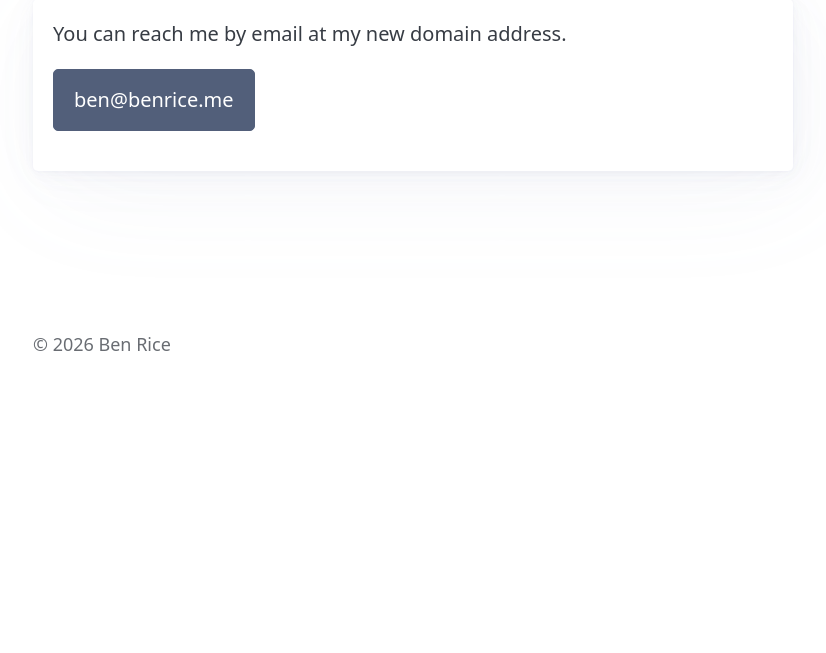
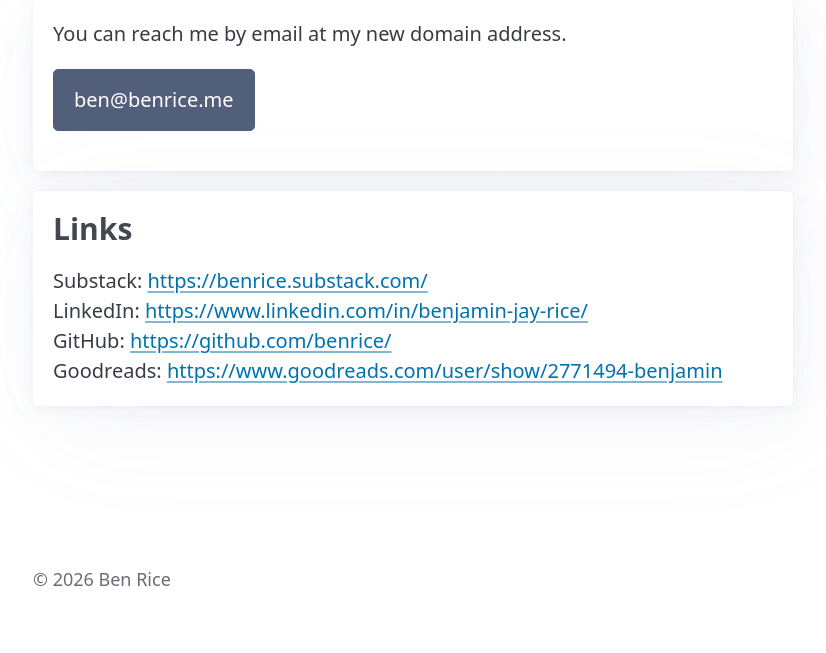
Before and after one commit to benrice/benrice.me, a Flask app: page /contact in a window 1280 px wide. Shown: the part 326-979 px from the top of the page, without its empty margins (7-833 px from the left). Before the commit the page ends 677 px from the top, so only its background shows below. Run offline with Flask 3, Linux system fonts and the light colour scheme; some libraries are stand-ins or nearby versions.

Commit message:
Adds links to my Substack, LinkedIn, GitHub, and Goodreads profiles on the contact page.

```diff
--- a/templates/contact.html
+++ b/templates/contact.html
@@ -20,5 +20,12 @@
             </a>
         </p>
     </article>
+    <article>
+        <h3>Links</h3>
+        Substack: <a href="https://benrice.substack.com/" target="_blank">https://benrice.substack.com/</a><br>
+        LinkedIn: <a href="https://www.linkedin.com/in/benjamin-jay-rice/" target="_blank">https://www.linkedin.com/in/benjamin-jay-rice/</a><br>
+        GitHub: <a href="https://github.com/benrice/" target="_blank">https://github.com/benrice/</a><br>
+        Goodreads: <a href="https://www.goodreads.com/user/show/2771494-benjamin" target="_blank">https://www.goodreads.com/user/show/2771494-benjamin</a><br>
+    </article>
 </section>
 {% endblock %}
```
